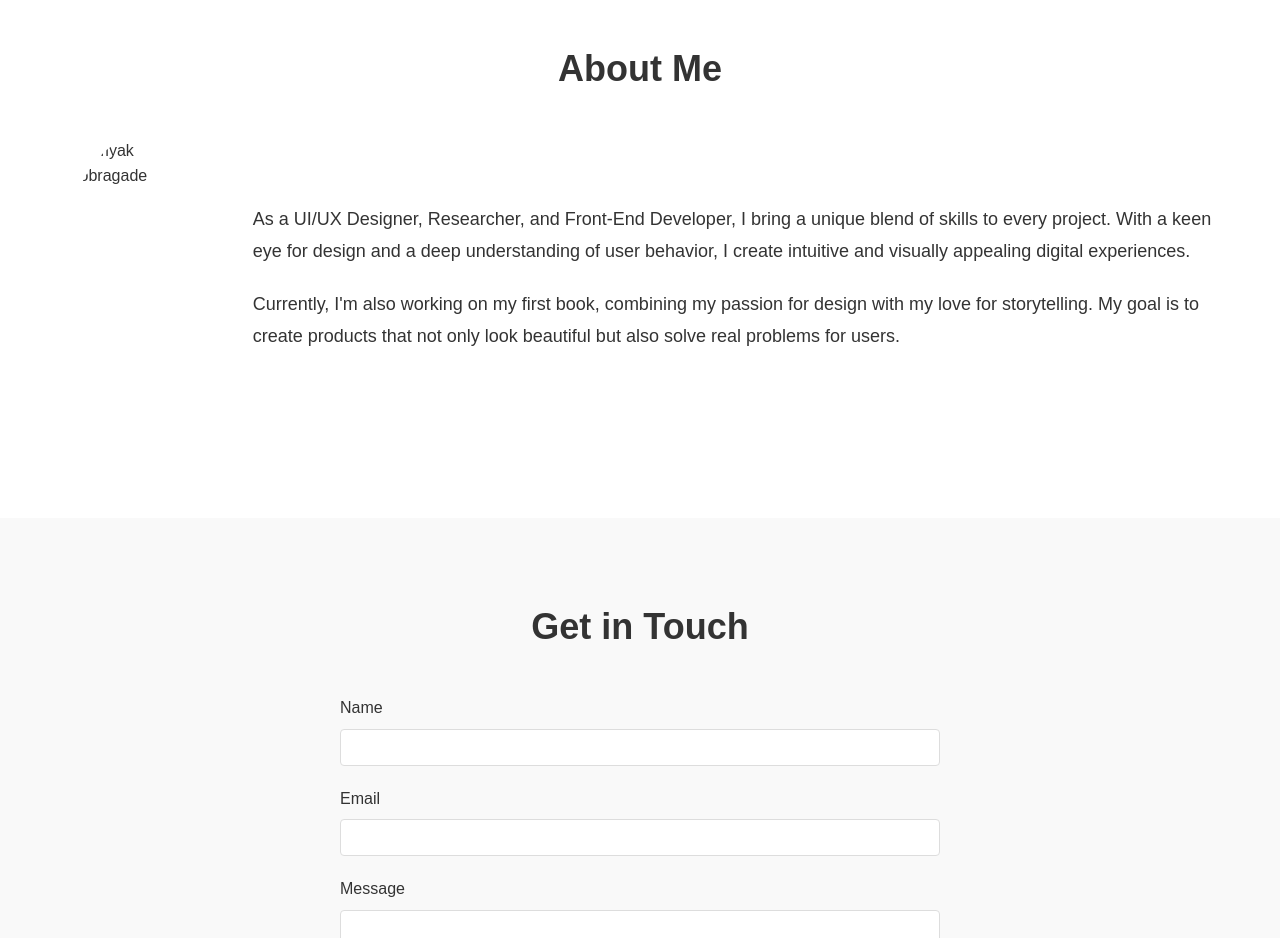
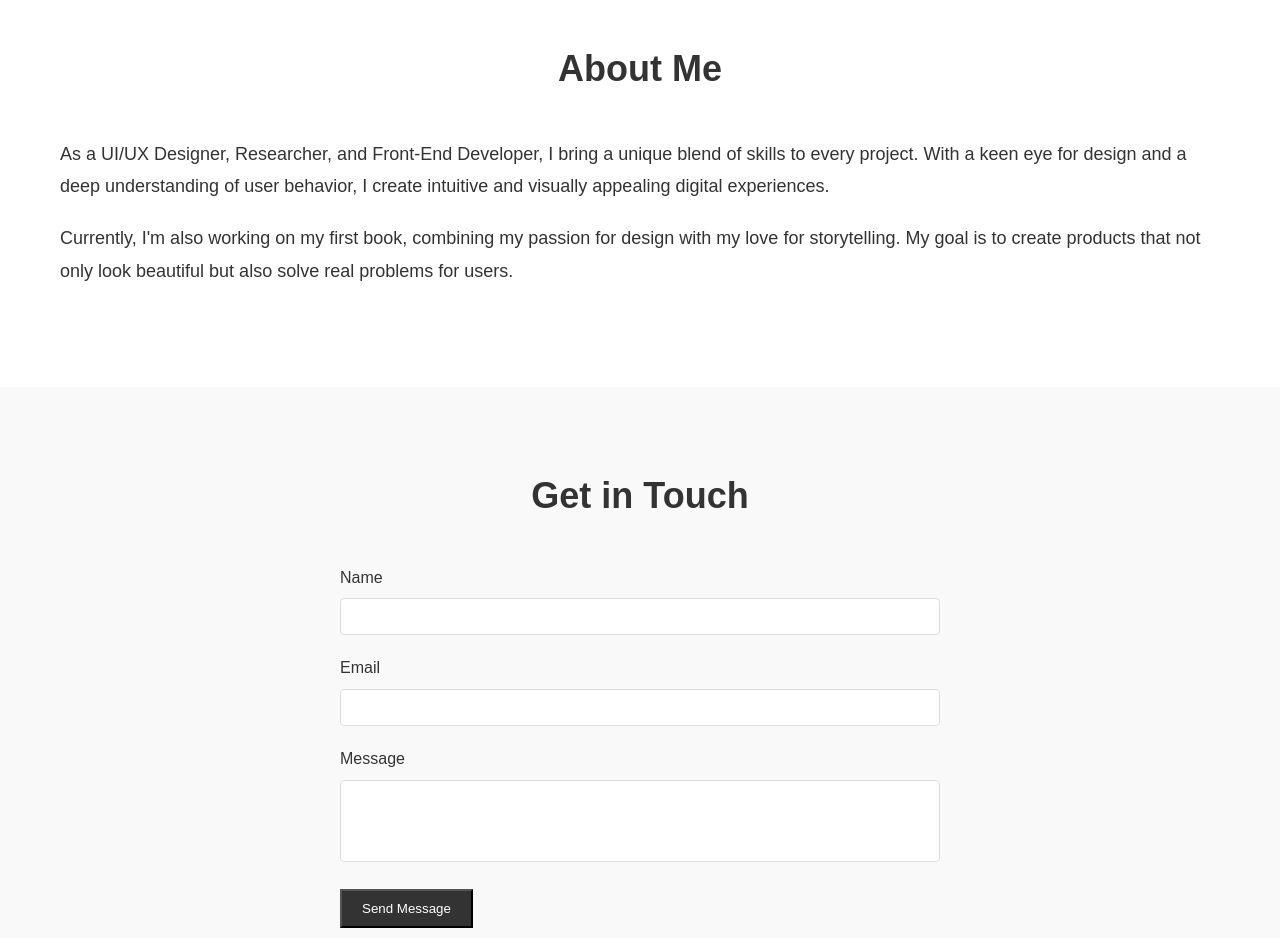
Before and after one commit to Phoenix-Sam/Potfolio, a plain HTML site: page index.html in a window 1280 px wide. Shown: the part 840-1778 px from the top of the page. Drawn offline with Linux system fonts and the light colour scheme.

Commit message:
Update index.html

```diff
--- a/index.html
+++ b/index.html
@@ -34,7 +34,6 @@
       <div class="container about-content">
         <h2>About Me</h2>
         <div class="about-section">
-          <img src="placeholder.svg" alt="Samyak Khobragade" class="about-image">
           <div class="about-text">
             <p>As a UI/UX Designer, Researcher, and Front-End Developer, I bring a unique blend of skills to every project. With a keen eye for design and a deep understanding of user behavior, I create intuitive and visually appealing digital experiences.</p>
             <p>Currently, I'm also working on my first book, combining my passion for design with my love for storytelling. My goal is to create products that not only look beautiful but also solve real problems for users.</p>
```
